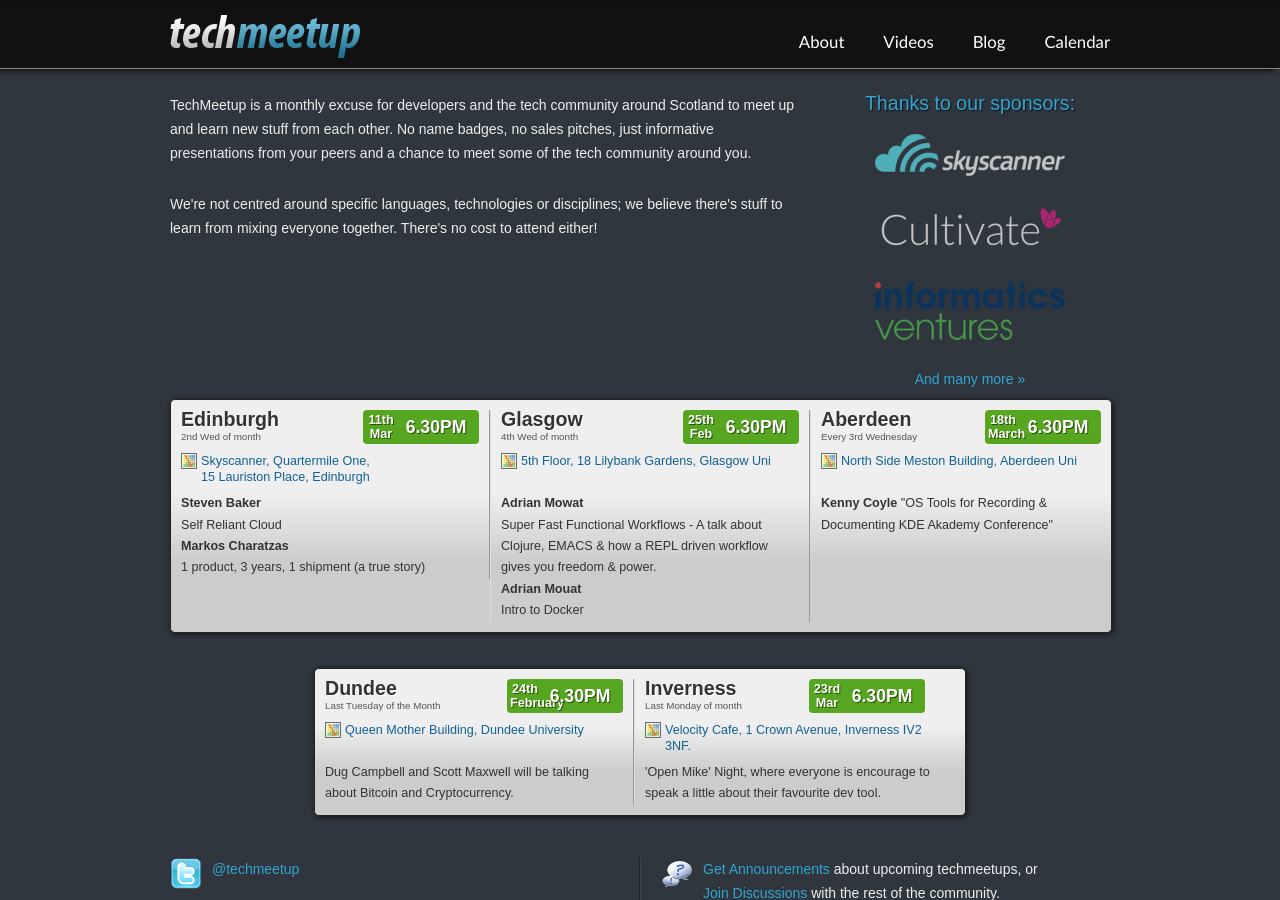
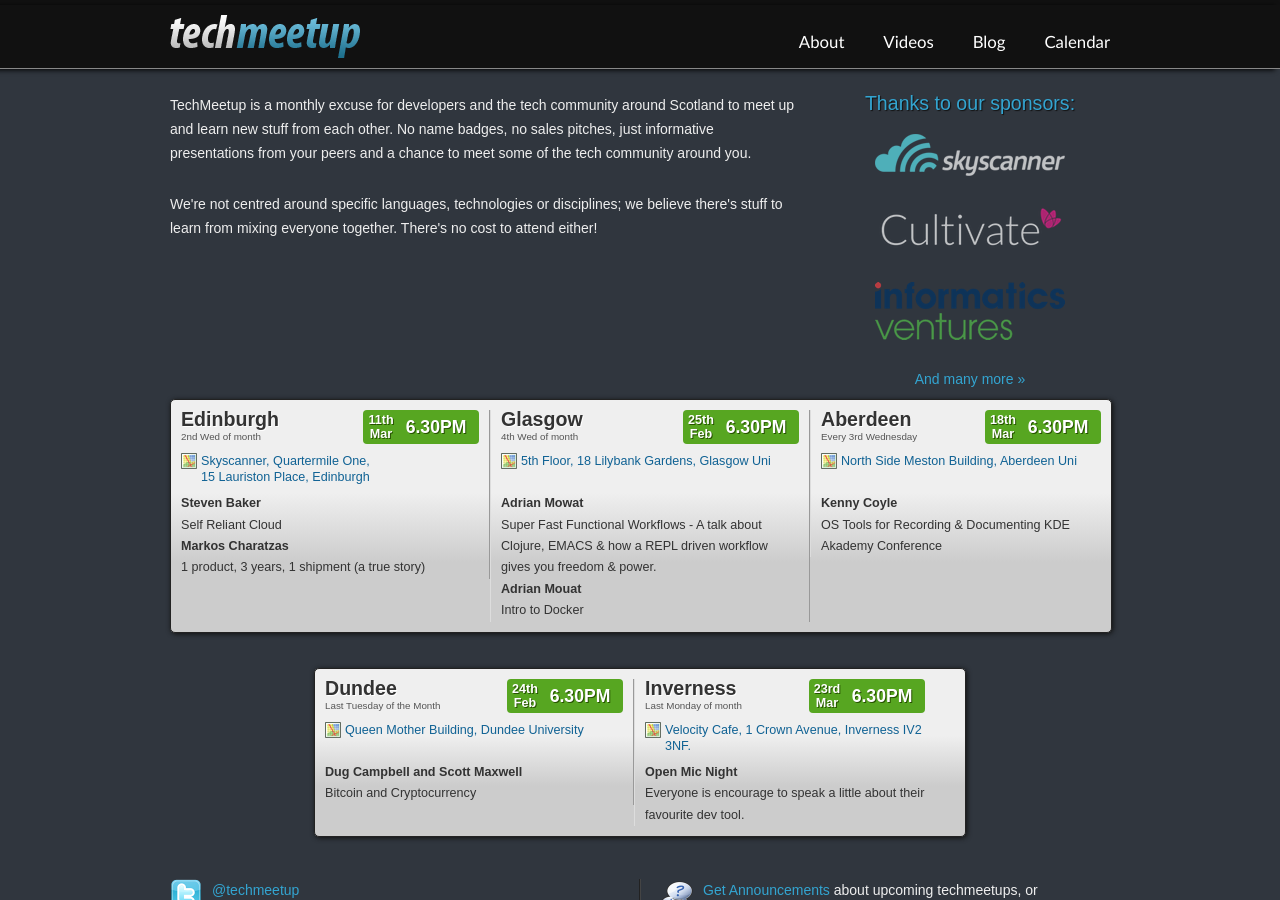
Before and after one commit to techmeetup/techmeetup.co.uk, a Jekyll site: the page built from index.html, in a window 1280 px wide and 900 px high. Built offline with Jekyll 4.4.1, drawn with Linux system fonts in a browser that asks for light colours.

Commit message:
Move all meetups to use index.json.

```diff
--- a/index.html
+++ b/index.html
@@ -55,23 +55,18 @@
     <h4><a href="{{ site.baseurl }}/glasgow.html">Glasgow</a></h4>
     <span>4th Wed of month</span>
     <p><a href="http://maps.google.com/maps/ms?msid=217161173396650967619.0004accf70991bd913a97&amp;msa=0" class="map">5th Floor, 18 Lilybank Gardens, Glasgow Uni</a></p>
-
+    {% for speaker in site.data.index.glasgow.speakers %}
     <p>
-      <strong>Adrian Mowat</strong>
+      <strong>{{ speaker.name }}</strong>
       <br>
-      Super Fast Functional Workflows - A talk about Clojure, EMACS & how a REPL driven workflow gives you freedom & power.
+      {{ speaker.talk }}
     </p>
-    <p>
-      <strong>Adrian Mouat</strong>
-      <br>
-      Intro to Docker
-    </p>
-
+    {% endfor %}
     <div class="datewrapper">
       <div class="when">
         <div class="daywrap">
-          <div class="day">25th</div>
-          <div class="month">Feb</div>
+          <div class="day">{{ site.data.index.glasgow.day }}</div>
+          <div class="month">{{ site.data.index.glasgow.month }}</div>
         </div>
         <div class="time">6.30PM</div>
       </div>
@@ -82,15 +77,18 @@
     <h4><a href="{{ site.baseurl }}/aberdeen.html">Aberdeen</a></h4>
     <span>Every 3rd Wednesday</span>
     <p><a href="http://maps.google.co.uk/maps?f=q&amp;source=s_q&amp;hl=en&amp;geocode=&amp;q=Meston+Building+Aberdeen+University&amp;sll=57.294593,-2.400159&amp;sspn=0.017437,0.034075&amp;ie=UTF8&amp;hq=Meston+Building+Aberdeen+University&amp;hnear=&amp;l" class="map">North Side Meston Building, Aberdeen Uni</a></p>
+    {% for speaker in site.data.index.aberdeen.speakers %}
     <p>
-      <strong>Kenny Coyle</strong>  "OS Tools for Recording & Documenting KDE Akademy Conference"
+      <strong>{{ speaker.name }}</strong>
+      <br>
+      {{ speaker.talk }}
     </p>
-
+    {% endfor %}
     <div class="datewrapper">
       <div class="when">
         <div class="daywrap">
-          <div class="day">18th</div>
-          <div class="month">March</div>
+          <div class="day">{{ site.data.index.aberdeen.day }}</div>
+          <div class="month">{{ site.data.index.aberdeen.month }}</div>
         </div>
         <div class="time">6.30PM</div>
       </div>
@@ -107,14 +105,18 @@
     <p>
       <a href="https://maps.google.co.uk/maps?q=Queen+Mother+Building,+Dundee+University&hl=en&sll=56.458593,-2.982733&sspn=0.00894,0.027874&hnear=Queen+Mother+Bldg,+Dundee+DD1+4HN,+United+Kingdom&t=m&z=16" class="map">Queen Mother Building, Dundee University</a>
     </p>
+    {% for speaker in site.data.index.dundee.speakers %}
     <p>
-    Dug Campbell and Scott Maxwell will be talking about Bitcoin and Cryptocurrency.
+      <strong>{{ speaker.name }}</strong>
+      <br>
+      {{ speaker.talk }}
     </p>
+    {% endfor %}
     <div class="datewrapper">
       <div class="when">
         <div class="daywrap">
-          <div class="day">24th</div>
-          <div class="month">February</div>
+          <div class="day">{{ site.data.index.dundee.day }}</div>
+          <div class="month">{{ site.data.index.dundee.month }}</div>
         </div>
         <div class="time">6.30PM</div>
       </div>
@@ -125,14 +127,18 @@
     <h4><a href="{{ site.baseurl }}/inverness.html">Inverness</a></h4>
     <span>Last Monday of month</span>
     <p><a href="https://www.google.co.uk/maps/place/Velocity+Cafe+and+Bicycle+Workshop/@57.478026,-4.219222,17z/data=!4m6!1m3!3m2!1s0x488f714c32f8df9d:0x3eec43c6c2ca5cce!2sVelocity+Cafe+and+Bicycle+Workshop!3m1!1s0x488f714c32f8df9d:0x3eec43c6c2ca5cce" class="map">Velocity Cafe, 1 Crown Avenue, Inverness IV2 3NF.</a></p>
+    {% for speaker in site.data.index.inverness.speakers %}
     <p>
-      'Open Mike' Night, where everyone is encourage to speak a little about their favourite dev tool.
+      <strong>{{ speaker.name }}</strong>
+      <br>
+      {{ speaker.talk }}
     </p>
+    {% endfor %}
     <div class="datewrapper">
       <div class="when">
         <div class="daywrap">
-          <div class="day">23rd</div>
-          <div class="month">Mar</div>
+          <div class="day">{{ site.data.index.inverness.day }}</div>
+          <div class="month">{{ site.data.index.inverness.month }}</div>
         </div>
         <div class="time">6.30PM</div>
       </div>
```
Also changed, not shown: _data/index.json (+44 -0 lines).
